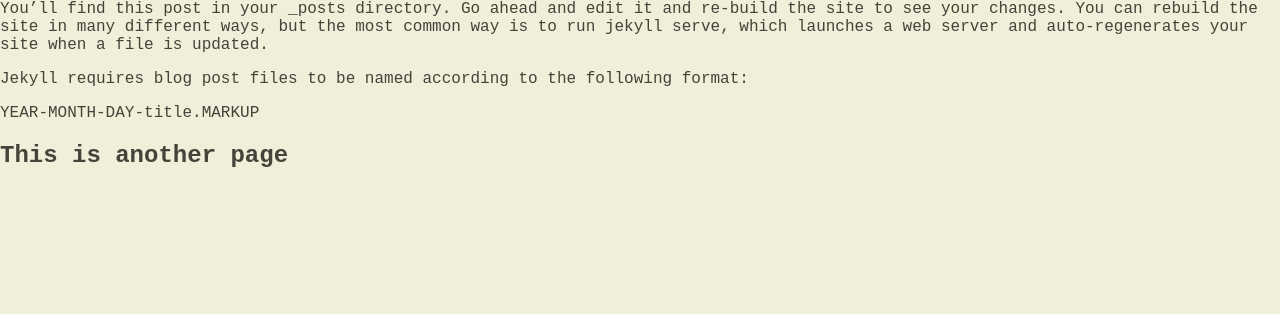
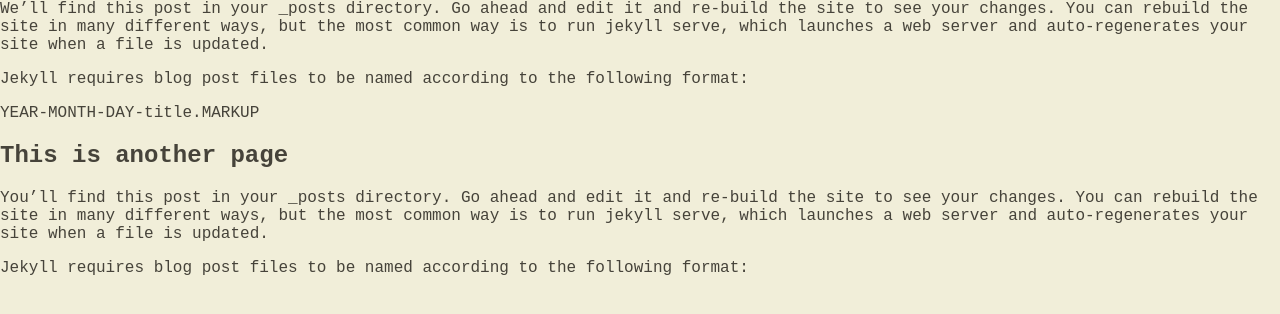
Before and after one commit to Triticum01/Triticum01.github.io, a Jekyll site: the page built from _posts/2022-02-22-first-to-jekyll.md, in a window 1280 px wide. Shown: the top 314 px of the page. Built offline with Jekyll 4.4.1, drawn with Linux system fonts in a browser that asks for light colours; nearby versions of some CDN libraries.

Commit message:
Update 2022-02-22-first-to-jekyll.md

```diff
--- a/_posts/2022-02-22-first-to-jekyll.md
+++ b/_posts/2022-02-22-first-to-jekyll.md
@@ -4,10 +4,14 @@
 date:   2022-02-23 21:39:47 -0600
 categories: jekyll update
 ---
-You’ll find this post in your `_posts` directory. Go ahead and edit it and re-build the site to see your changes. You can rebuild the site in many different ways, but the most common way is to run `jekyll serve`, which launches a web server and auto-regenerates your site when a file is updated.
+We'll find this post in your `_posts` directory. Go ahead and edit it and re-build the site to see your changes. You can rebuild the site in many different ways, but the most common way is to run `jekyll serve`, which launches a web server and auto-regenerates your site when a file is updated.
 
 Jekyll requires blog post files to be named according to the following format:
 
 `YEAR-MONTH-DAY-title.MARKUP`
 
 ## This is another page
+
+You’ll find this post in your `_posts` directory. Go ahead and edit it and re-build the site to see your changes. You can rebuild the site in many different ways, but the most common way is to run `jekyll serve`, which launches a web server and auto-regenerates your site when a file is updated.
+
+Jekyll requires blog post files to be named according to the following format:
```
